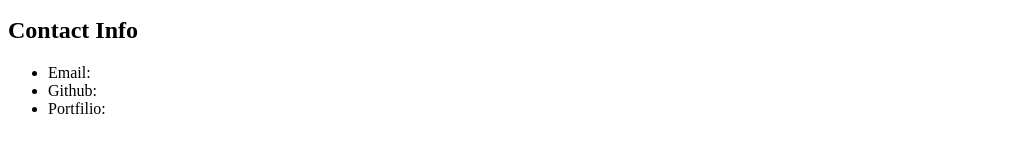
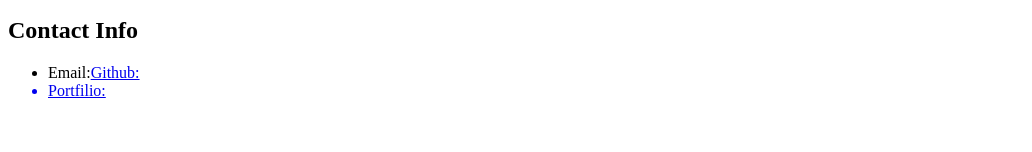
Before and after one commit to traypless/student-bio-activity1, a plain HTML site: page index.html in a window 1280 px wide. Shown: the part 468-620 px from the top of the page, without its empty margins (0-1032 px from the left). Drawn offline with Linux system fonts and the light colour scheme.

Commit message:
testinglink tag

```diff
--- a/index.html
+++ b/index.html
@@ -10,7 +10,7 @@
             <h2>Contact Info</h2>
 
             <ul>
-                <li>Email:<href="trayvon.biz@icloud.com></href></li>
+                <li>Email:<a href="trayvon.biz@icloud.com></href></li>
                 <li>Github:</li>
                 <li>Portfilio:</li>
 
```
